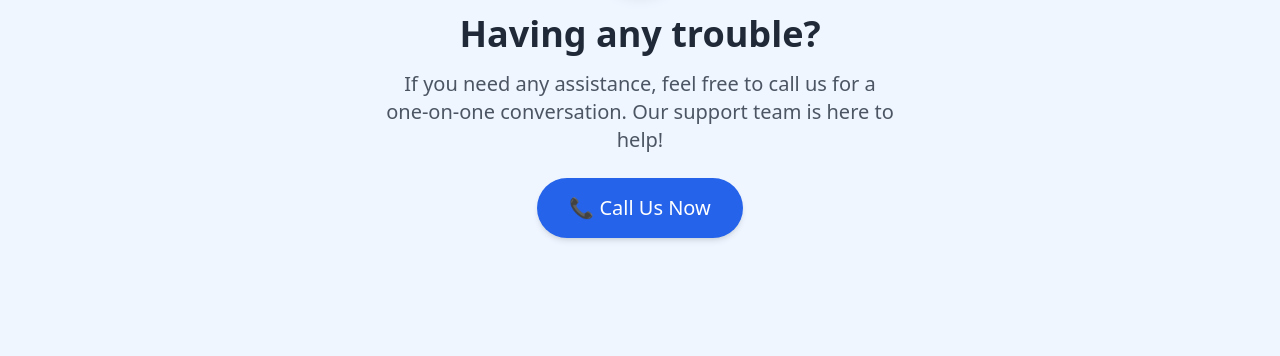
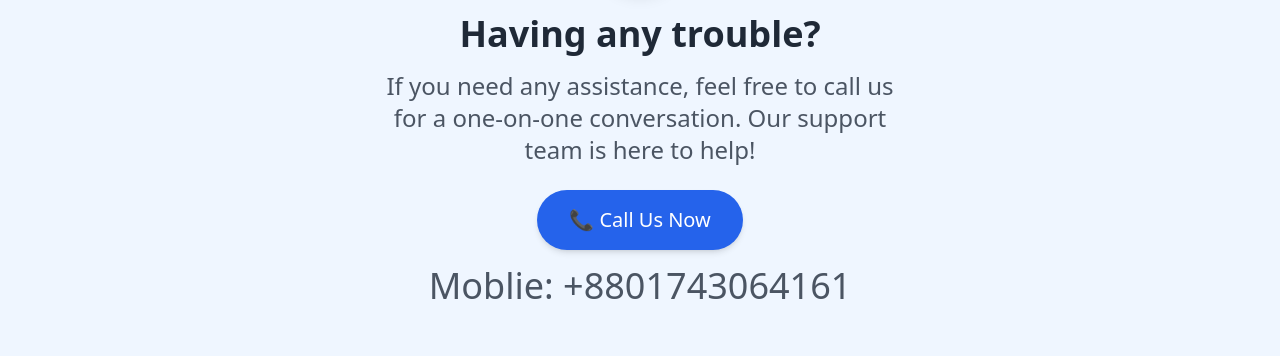
Before and after one commit to Abdurrahmanewu/La-Riveria-Resort-client, a React (Vite) app: page /contacts in a window 1280 px wide. Shown: the part 234-590 px from the top of the page. Built offline with nearby package versions, Linux system fonts and the light colour scheme.

Commit message:
contact done

```diff
--- a/src/Pages/Contacts/Contacts.jsx
+++ b/src/Pages/Contacts/Contacts.jsx
@@ -9,16 +9,19 @@ const Contacts = () => {
       <h2 className="text-2xl md:text-3xl lg:text-4xl font-semibold mt-6 text-center text-gray-800">
         Having any trouble?
       </h2>
-      <p className="text-md md:text-lg lg:text-xl text-center text-gray-600 mt-4 max-w-lg">
+      <p className="text-md md:text-lg lg:text-2xl text-center text-gray-600 mt-4 max-w-lg">
         If you need any assistance, feel free to call us for a one-on-one
         conversation. Our support team is here to help!
       </p>
       <a
-        href="tel:+8801711193932"
+        href="tel:+8801743064161"
         className="mt-6 px-6 py-3 md:px-8 md:py-4 bg-blue-600 text-white text-lg md:text-xl font-medium rounded-full shadow-md hover:bg-blue-700 transition duration-300"
       >
         📞 Call Us Now
       </a>
+      <p className="text-md md:text-2lg lg:text-4xl text-center text-gray-600 mt-4 max-w-lg">
+        Moblie: +8801743064161
+      </p>
     </div>
   );
 };
```
